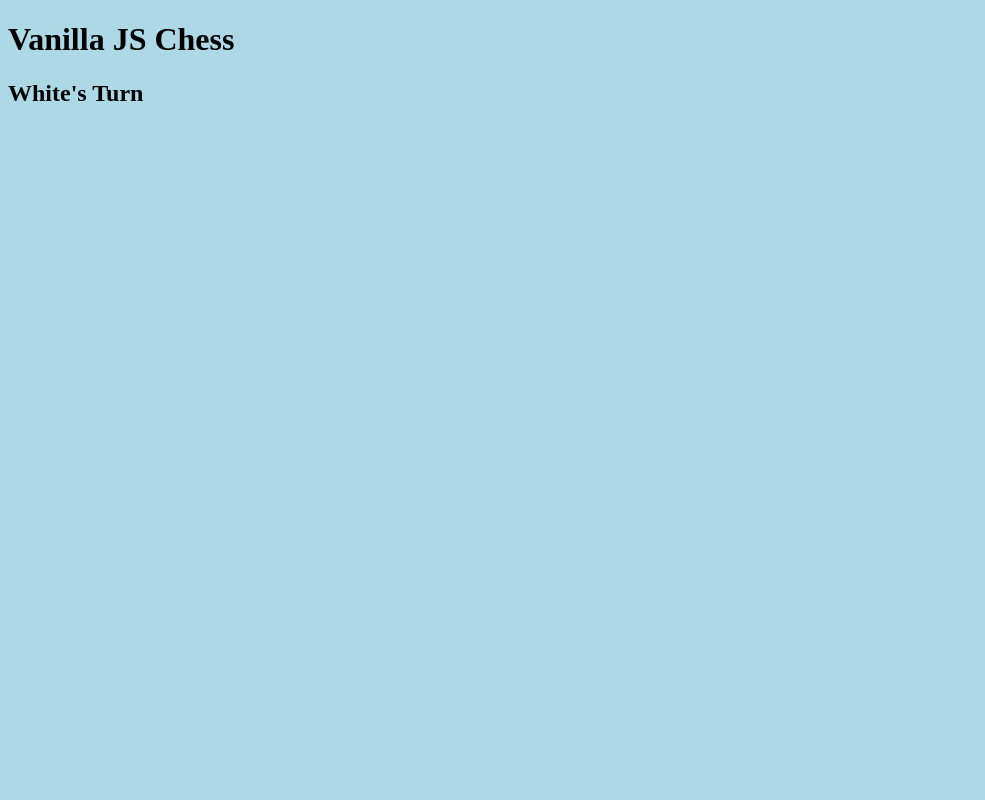
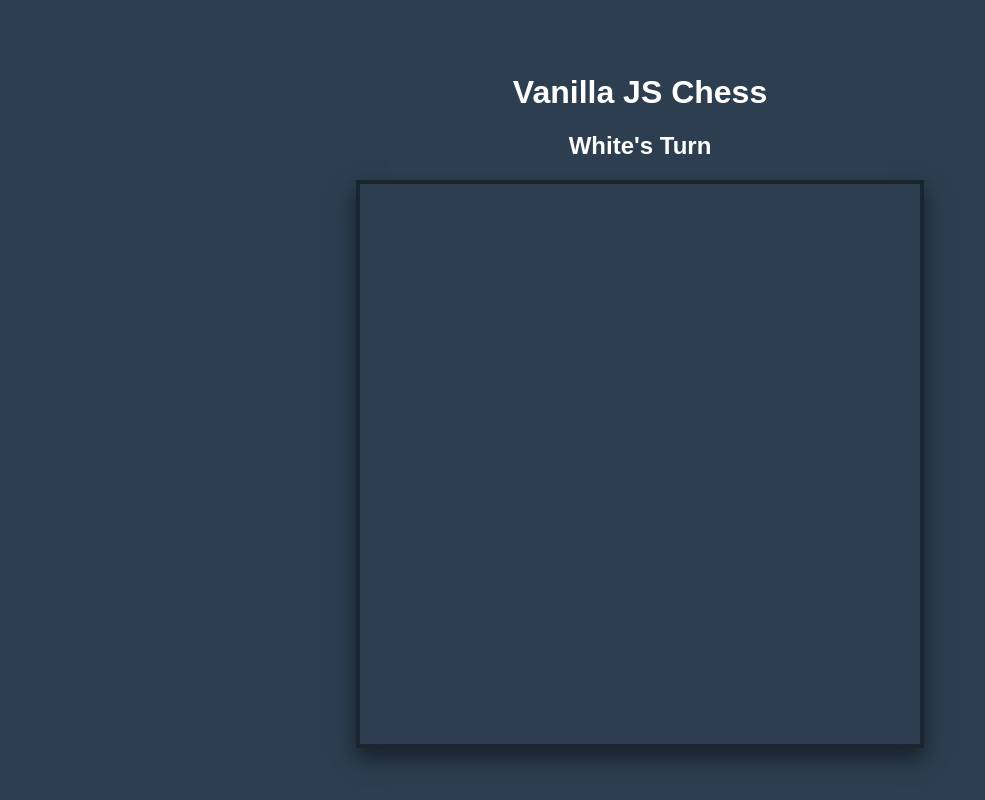
Before and after one commit to rishantrishi50-gif/rrishi.github.io, a plain HTML site: page index.html in a window 1280 px wide. Shown: the whole page, without its empty margins (0-985 px from the left). Drawn offline with Linux system fonts and the light colour scheme.

Commit message:
Update style.css

```diff
--- a/style.css
+++ b/style.css
@@ -1,4 +1,44 @@
 body {
-    background-color: lightblue;
-    font-family: Bradley Hand ITC;
+    font-family: sans-serif;
+    display: flex;
+    justify-content: center;
+    align-items: center;
+    height: 100vh;
+    margin: 0;
+    background-color: #2c3e50;
+    color: white;
 }
+
+.game-container {
+    text-align: center;
+}
+
+#chessboard {
+    display: grid;
+    grid-template-columns: repeat(8, 70px);
+    grid-template-rows: repeat(8, 70px);
+    border: 4px solid #1a252f;
+    margin: 0 auto;
+    width: max-content;
+    box-shadow: 0 10px 20px rgba(0,0,0,0.5);
+}
+
+.square {
+    width: 70px;
+    height: 70px;
+    display: flex;
+    justify-content: center;
+    align-items: center;
+    font-size: 50px;
+    cursor: pointer;
+    user-select: none;
+    transition: background-color 0.2s ease;
+}
+
+/* Classic Chess Board Colors */
+.light { background-color: #eeeed2; color: #000; }
+.dark { background-color: #769656; color: #000; }
+
+/* Selection and Hover Effects */
+.selected { background-color: #baca44 !important; }
+.square:hover { opacity: 0.8; }
```
